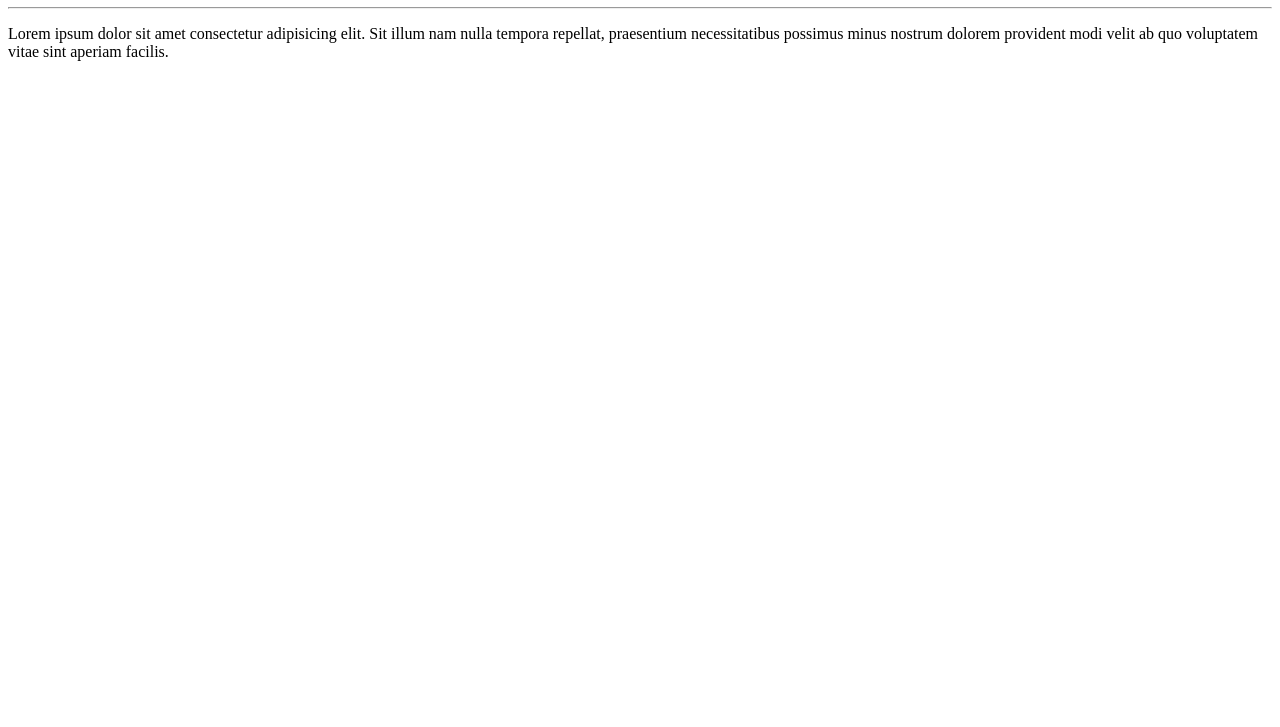
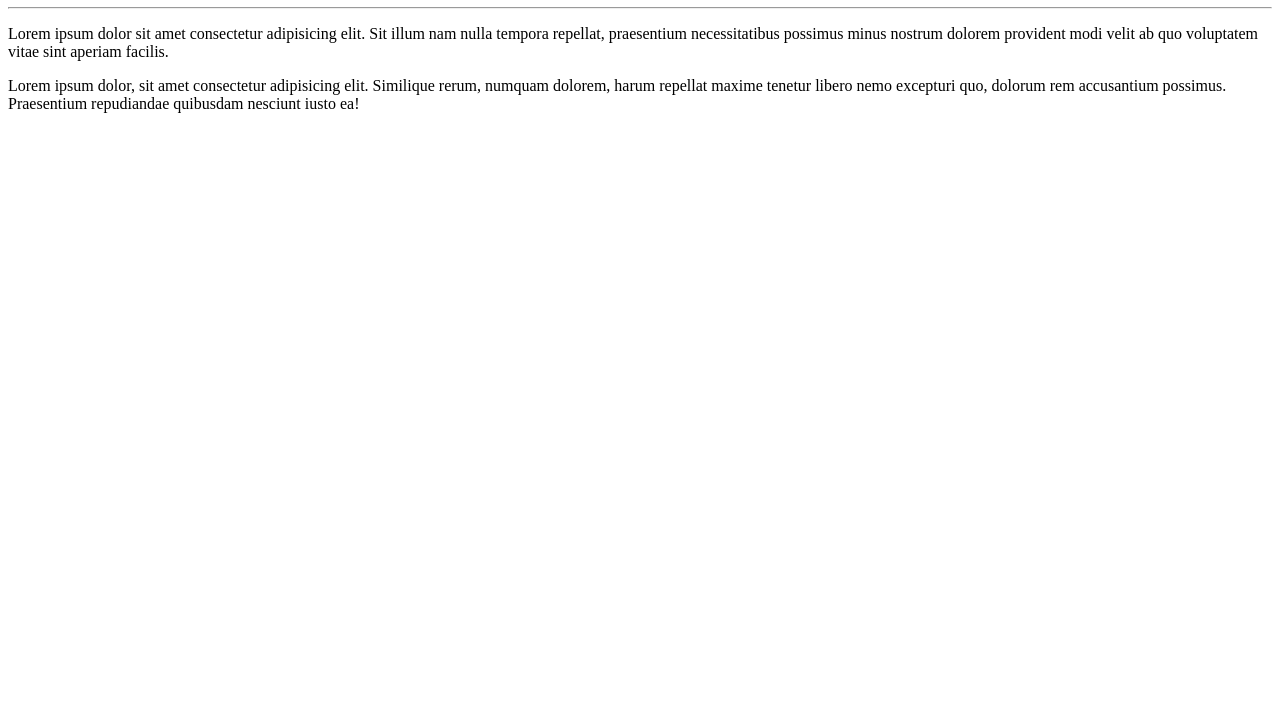
Before and after one commit to bcotrimvpedro/Ola-Mundo, a plain HTML site: page site-exemplo/index.html in a window 1280 px wide. Shown: the part 73-800 px from the top of the page. Drawn offline with Linux system fonts and the light colour scheme.

Commit message:
Adicionei um parágrafo

```diff
--- a/site-exemplo/index.html
+++ b/site-exemplo/index.html
@@ -9,5 +9,6 @@
     <h1>Olá Mundo</h1>
     <hr>
     <p>Lorem ipsum dolor sit amet consectetur adipisicing elit. Sit illum nam nulla tempora repellat, praesentium necessitatibus possimus minus nostrum dolorem provident modi velit ab quo voluptatem vitae sint aperiam facilis.</p>
+    <p>Lorem ipsum dolor, sit amet consectetur adipisicing elit. Similique rerum, numquam dolorem, harum repellat maxime tenetur libero nemo excepturi quo, dolorum rem accusantium possimus. Praesentium repudiandae quibusdam nesciunt iusto ea!</p>
 </body>
 </html>
```
